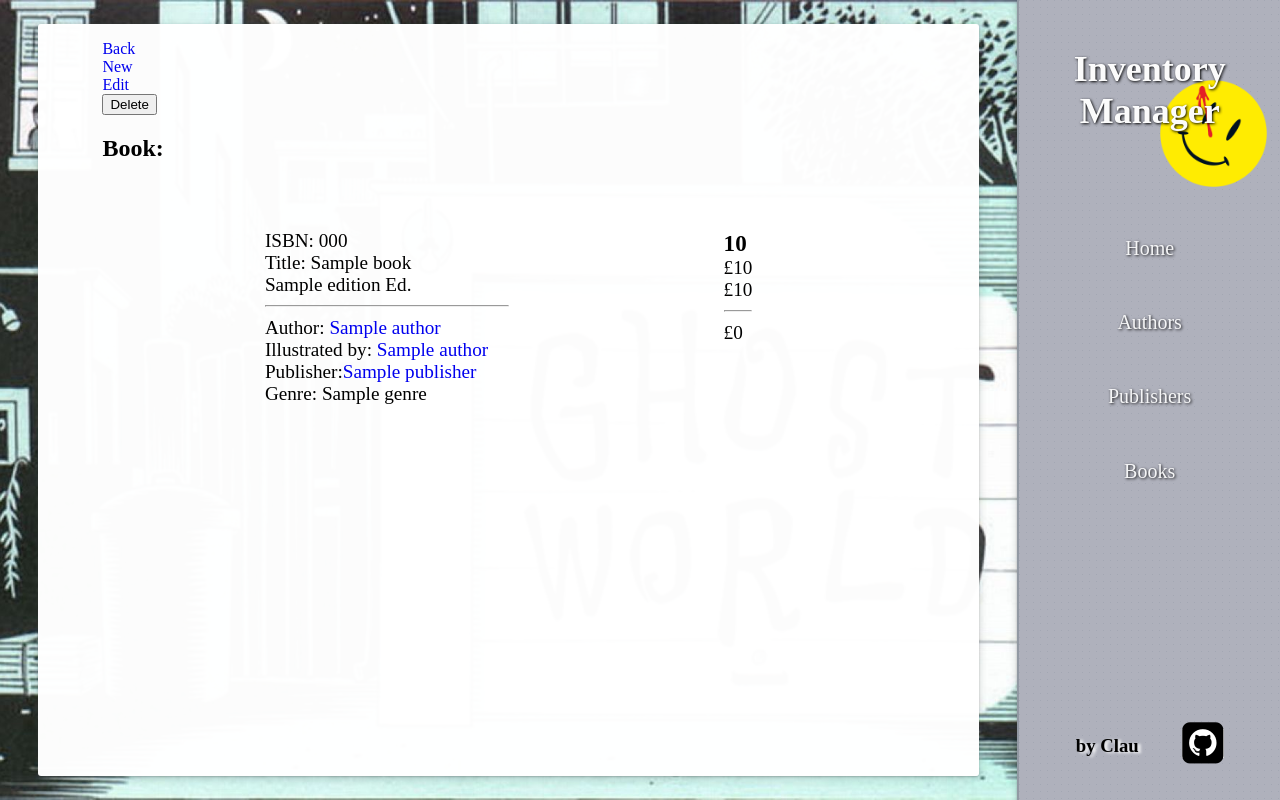
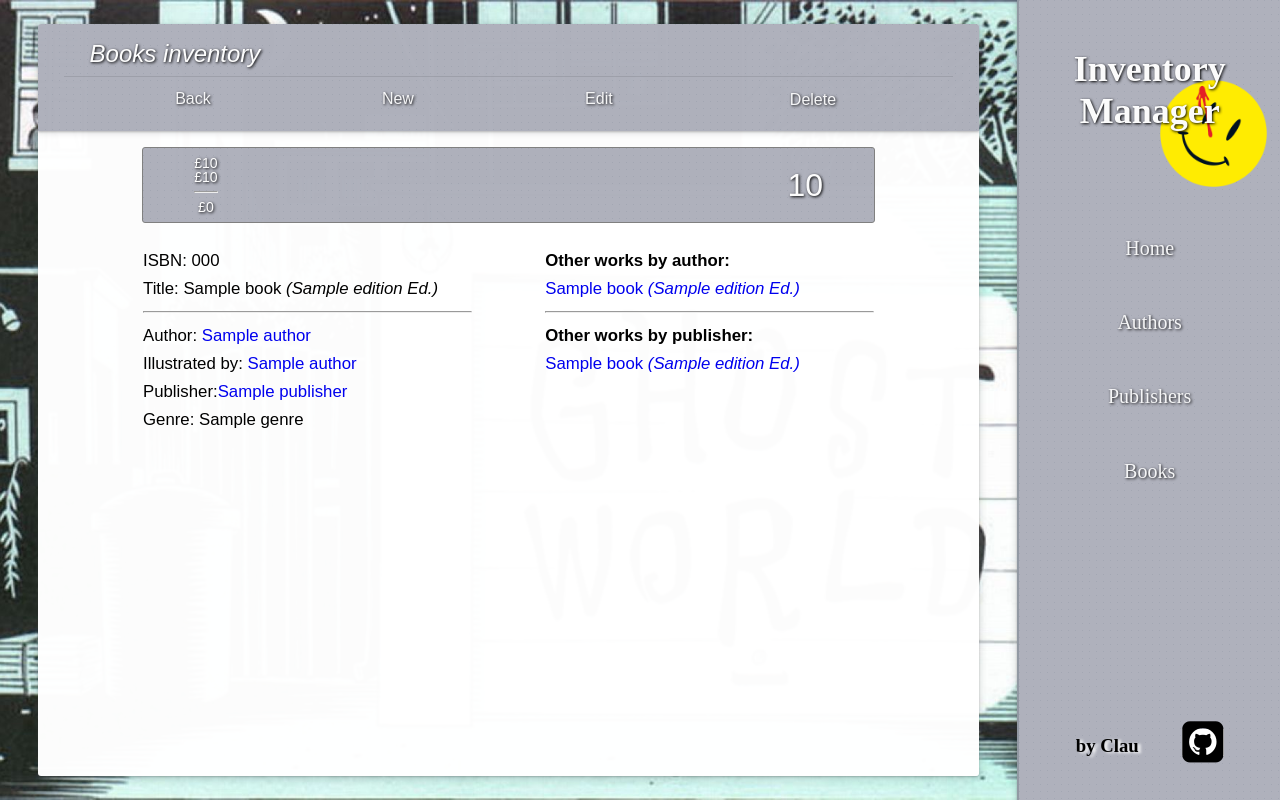
Before and after one commit to clauRamirez/Flask-ShopStockManager, a Flask app: page /books/1 in a window 1280 px wide. Run offline with Flask 2, Linux system fonts and the light colour scheme; a database or web service that is not in the repository returns one stand-in record (values such as "Sample title"); some libraries are stand-ins or nearby versions.

Commit message:
top banner, finished /books/view.html as per wireframe, small fixes

```diff
--- a/src/static/css/base.css
+++ b/src/static/css/base.css
@@ -15,6 +15,18 @@ html, body {
     overflow: hidden;
 }
 
+/* Button styling reset by https://stackoverflow.com/questions/2460100/remove-the-complete-styling-of-an-html-button-submit#45890842 */
+button,
+input[type="submit"],
+input[type="reset"] {
+	background: none;
+	color: inherit;
+	border: none;
+	font: inherit;
+	cursor: pointer;
+	outline: inherit;
+}
+
 ul {
     margin: 0;
     padding: 0;
@@ -27,6 +39,27 @@ li {
 a {
     text-decoration: none;
 
+}
+
+/* theming */
+
+.bg-dark {
+    /* background from https://projects.verou.me/css3patterns/#microbial-mat */
+    background:
+    radial-gradient(circle at 0% 50%, rgba(96, 16, 48, 0) 9px, rgba(78, 100, 134, 0.452) 10px, rgba(96, 16, 48, 0) 11px) 0px 10px,
+    radial-gradient(at 100% 100%,      rgba(96, 16, 48, 0) 9px, rgba(62, 84, 104, 0.527) 10px, rgba(96, 16, 48, 0) 11px), rgba(50, 55, 82, 0.39);
+    background-size: 7px 7px;
+}
+
+.text-shadow {
+    color: var(--bg-colour);
+    text-shadow: 1px 1px 3px black;
+}
+
+main {
+    font-family: sans-serif;
+    font-size: 14px;
+    line-height: 200%;
 }
 
 /* Body layout */
--- a/src/static/css/card.css
+++ b/src/static/css/card.css
@@ -49,14 +49,19 @@
     text-align: right;
 }
 
+.card-pricing {
+    display: flex;
+    padding: 1vh 4vw;
+    justify-content: space-between;
+    align-items: center;
+
+}
+
 .card-pricing_stock {
     font-size: larger;
     font-weight: bolder;
 }
 
-/* Minor changes to /books/show.html template */
-
-.card-info.card-show_template {
-    flex-basis: 50% !important;
-    margin-right: auto;
+.card-pricing_stock-large {
+    font-size: xx-large !important;
 }
--- a/src/static/css/header.css
+++ b/src/static/css/header.css
@@ -5,11 +5,6 @@ body > header {
     box-shadow: rgba(60, 64, 67, 0.3) 0px 1px 2px 0px, rgba(60, 64, 67, 0.15) 0px 2px 6px 2px;
     border-left: 2px solid rgba(111, 124, 134, 0.466);
     padding: 3vh 1vw;
-    /* background from https://projects.verou.me/css3patterns/#microbial-mat */
-    background:
-    radial-gradient(circle at 0% 50%, rgba(96, 16, 48, 0) 9px, rgba(78, 100, 134, 0.452) 10px, rgba(96, 16, 48, 0) 11px) 0px 10px,
-    radial-gradient(at 100% 100%,      rgba(96, 16, 48, 0) 9px, rgba(62, 84, 104, 0.527) 10px, rgba(96, 16, 48, 0) 11px), rgba(50, 55, 82, 0.39);
-    background-size: 7px 7px;
     text-align: center;
 }
 
@@ -62,7 +57,7 @@ body > header > footer {
     background-color: white;
     color: black;
     font-size: 48px;
-    line-height: 60%;
+    line-height: 55%;
 }
 
 .footer-wrapper {
--- a/src/static/css/main.css
+++ b/src/static/css/main.css
@@ -4,3 +4,4 @@
 @import url('card.css');
 @import url('bg-image.css');
 @import url('header.css');
+@import url('navigation.css');
--- /dev/null
+++ b/src/static/css/navigation.css
@@ -0,0 +1,44 @@
+/* CSS for navigation at top (Go back, edit, new...) */
+
+.top-banner-wrapper {
+    padding: 1vh 2vw;
+    font-size: 16px;
+    /* box-shadow #32 from https://getcssscan.com/css-box-shadow-examples  */
+    box-shadow: rgba(60, 64, 67, 0.3) 0px 1px 2px 0px, rgba(60, 64, 67, 0.15) 0px 1px 6px 1px;
+
+}
+
+.top-banner {
+    padding: 1vh 2vw;
+    border-top: 1px solid rgba(60, 64, 67, 0.15);
+}
+
+.top-banner > ul {
+    display: flex;
+    justify-content: space-around;
+}
+
+.top-banner > ul > li > a,
+.top-banner > ul > li > form {
+    color: inherit;
+    opacity: 0.9;
+    transition: ease-in;
+    transition-duration: 0.12s;
+}
+
+.top-banner > ul > li > a:hover,
+.top-banner > ul > li > form:hover {
+    font-size: 16.5px;
+    opacity: 1;
+}
+
+.top-banner > a {
+    color: inherit;
+}
+
+.banner-title {
+    display: block;
+    font-size: 24px;
+    padding: 1vh 2vw;
+    font-style: italic;
+}
--- a/src/static/css/templates.css
+++ b/src/static/css/templates.css
@@ -3,29 +3,34 @@
 /* authors and publishers (shared CSS) */
 
 .author, .publisher {
-    line-height: 150%;
     font-size: 18px;
 }
 
 .author > .info,
 .publisher > .info {
     /* 3% extra to allow for borders */
-    flex-basis: 67%;
+    flex-basis: 57%;
 }
 
 .author > .works,
 .publisher > .works {
     /* 3% extra to allow for borders */
-    flex-basis: 27%;
+    flex-basis: 47%;
 }
 
 /* books */
 
 .books-show {
-    width: 60%;
+    width: 90%;
     margin: auto;
-    padding: 6vh 0;
+    padding: 3vh 0;
     font-size: larger;
+    display: flex;
+    justify-content: space-between;
+}
+
+.books-show > .card-item {
+    flex-basis: 45%;
 }
 
 .low-stock-font {
@@ -33,7 +38,18 @@
 }
 
 .low-stock-border {
-    border: 1px groove rgba(216, 25, 73, 0.459);
+    border: 1px groove rgba(216, 25, 73, 0.459) !important;
+}
+
+.books-banner {
+    text-align: center;
+    border: 1px solid grey;
+    border-radius: 3px;
+    width: 90%;
+    margin: auto;
+    line-height: 100% !important;
+    color: var(--bg-colour);
+    text-shadow: 1px 1px 3px black;
 }
 
 /* /index.html login page */
--- a/src/templates/base.html
+++ b/src/templates/base.html
@@ -12,7 +12,7 @@
 </head>
 
 <body>
-    <header>
+    <header class="bg-dark">
         <header>
             <h1>Inventory Manager</h1>
         </header>
--- a/src/templates/books/show.html
+++ b/src/templates/books/show.html
@@ -1,35 +1,67 @@
 {% extends 'base.html' %}
 
 {% block content %}
+<div class="top-banner-wrapper bg-dark text-shadow">
+    <span class="banner-title">Books inventory</span>
+    <nav class="top-banner">
+        <ul>
+            <li>
+                <a title="Go to previous page" href="/books">Back</a>
+            </li>
+            <li>
+                <a title="Create new book entry" href="/books/new">New</a>
+            </li>
+            <li>
+                <a title="Edit current entry" href="{{ request.path }}/edit">Edit</a>
+            </li>
+            <li>
+                <form title="Delete current entry" action="{{ request.path }}/delete " method='POST'>
+                    <input class="text-shadow" type="submit" value="Delete">
+                </form>
+            </li>
+        </ul>
+    </nav>
+</div>
 <div class="container ">
+    <div class="">
+        <div class="books-banner margin-auto bg-dark {% if book.stock < 5 %}low-stock-border{% endif %}">
+            <div class="card-item card-pricing card-show_template">
 
-    <a href="/books">Back</a>
-    {% include 'components/new_button.html' %}
-    <a href="{{ request.path }}/edit">Edit</a>
-    <form action=" {{ request.path }}/delete " method='POST'>
-        <input type="submit" value="Delete">
-    </form>
-    <h2>Book:</h2>
-
-    <div class="flex-container books-show">
+                <div class="card-pricing-item_left">
+                    <li>£{{ book.price }}</li>
+                    <li>£{{ book.cost }}</li>
+                    <hr>
+                    <li>£{{ book.get_mark_up() }}</li>
+                </div>
+                <div class="card-pricing-item_right">
+                    <li class='card-pricing_stock-large {% if book.stock < 5 %}low-stock-font{% endif %}'> {{ book.stock
+                        }}
+                    </li>
+                </div>
+            </div>
+        </div>
+        <div class="books-show">
             <div class="card-item card-info card-show_template">
                 <li>ISBN: {{ book.isbn }}</li>
-            <li>Title: {{ book.title }}</li>
-            <li>{{ book.edition }} Ed.</li>
+                <li>Title: {{ book.title }} <i>({{ book.edition }} Ed.)</i></li>
                 <hr>
                 <li>Author: <a href=" /authors/{{ book.author.id }}">{{ book.author.name }}</a></li>
                 <li>Illustrated by: <a href=" /authors/{{ book.author.id }}">{{ book.illustrator.name }} </a></li>
                 <li>Publisher:<a href=" /publishers/{{ book.publisher.id }}">{{ book.publisher.name }}</a></li>
                 <li>Genre: {{ book.genre }}</li>
             </div>
-        <div class="card-item card-pricing card-show_template">
-            <li class='card-pricing_stock {% if book.stock < 5 %}low-stock-font{% endif %}'> {{ book.stock }}</li>
-            <li>£{{ book.price }}</li>
-            <li>£{{ book.cost }}</li>
+            <div class="card-item card-show_template">
+                <ul><b>Other works by author:</b></ul>
+                {% for book in author_books %}
+                <li><a href="books/{{ book.id }}">{{ book.title }} <i>({{ book.edition }} Ed.)</i></a></li>
+                {% endfor %}
                 <hr>
-            <li>£{{ book.get_mark_up() }}</li>
+                <ul><b>Other works by publisher:</b></ul>
+                {% for book in publisher_books %}
+                <li><a href="books/{{ book.id }}">{{ book.title }} <i>({{ book.edition }} Ed.)</i></a></li>
+                {% endfor %}
             </div>
         </div>
-
+    </div>
 </div>
 {% endblock %}
--- a/src/templates/components/new_button.html
+++ b/src/templates/components/new_button.html
@@ -2,6 +2,5 @@
 
 <nav>
     <ul>
-        <li><a href="{{ request.path }}/new">New</a></li>
     </ul>
 </nav>
--- a/src/templates/publishers/show.html
+++ b/src/templates/publishers/show.html
@@ -27,7 +27,7 @@
         <h4>Works by publisher:</h4>
         <ul>
             {% for book in books %}
-            <li><a href="/books/{{ book.id }}">{{ book.title }}</a></li>
+            <li><a href="/books/{{ book.id }}">{{ book.title }} <i>({{ book.edition }} Ed.)</i></a></li>
             {% endfor %}
         </ul>
     </div>
```
Also changed, not shown: src/templates/index.html (line endings or trailing spaces). Lines whose indentation alone changed are shown as unchanged.
